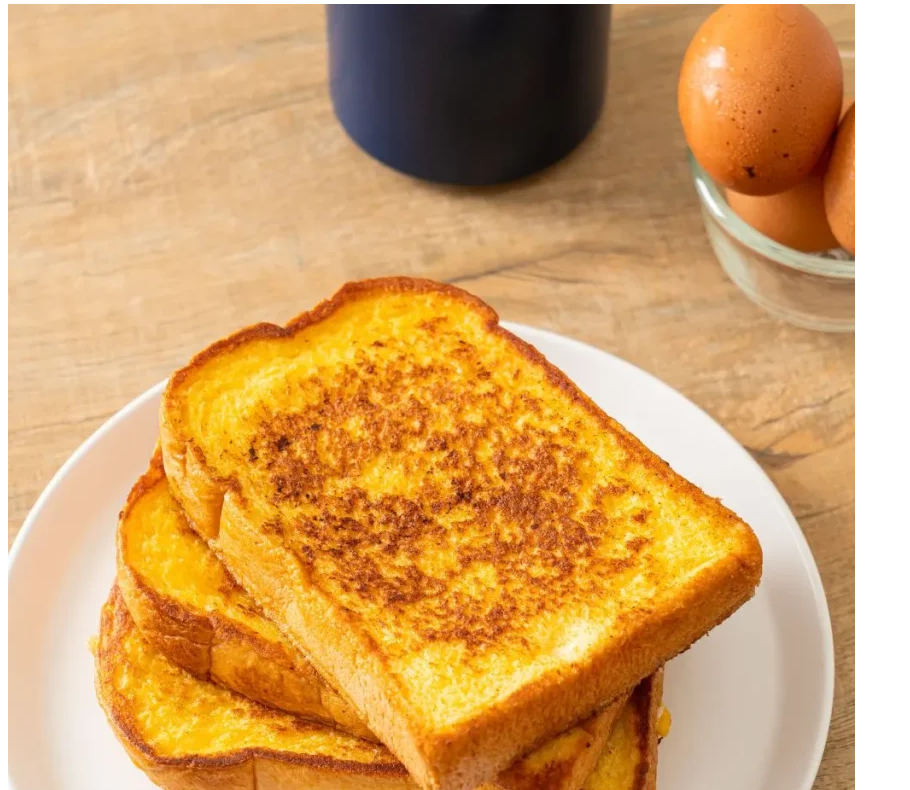
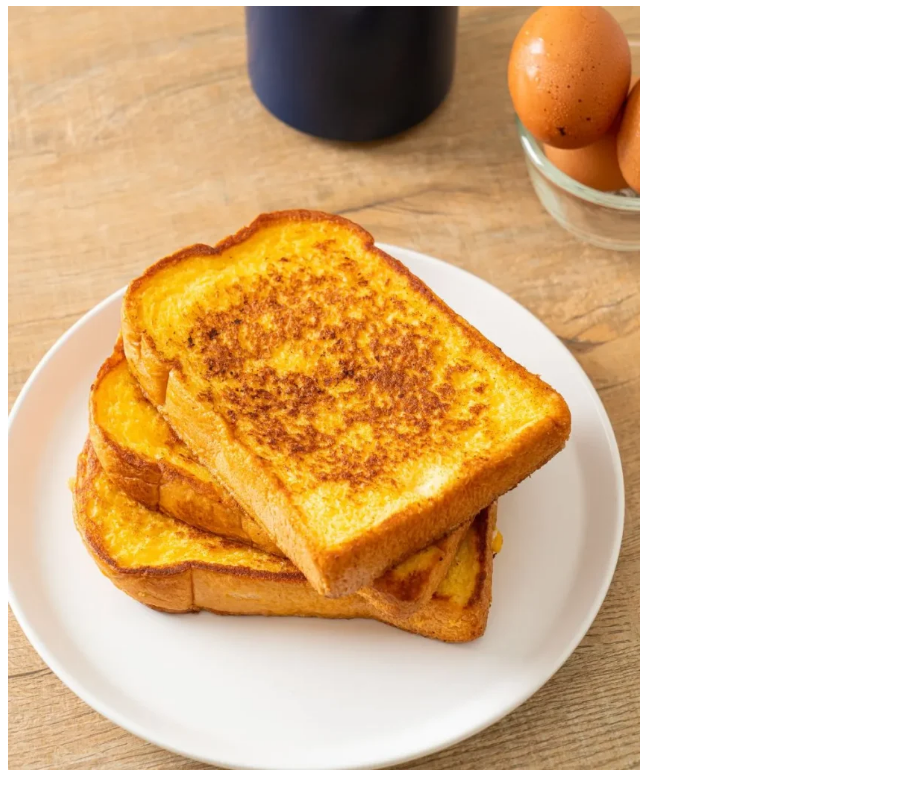
Before and after one commit to westjl1/odin, a plain HTML site: page recipes/pages/frenchtoast.html in a window 1280 px wide. Shown: the part 76-866 px from the top of the page, without its empty margins (0-910 px from the left). Drawn offline with Linux system fonts and the light colour scheme.

Commit message:
add css boilerplate. update recipes with css

```diff
--- /dev/null
+++ b/boilerplate/style.css
@@ -0,0 +1,15 @@
+html {
+    box-sizing: border-box;
+    font-family: Inter, "Helvetica Neue", Helvetica, Arial, sans-serif;
+}
+
+*,
+*::before,
+*::after {
+    box-sizing: inherit;
+}
+
+img {
+    width: 50%;
+    height: auto;
+}
--- a/recipes/pages/frenchtoast.html
+++ b/recipes/pages/frenchtoast.html
@@ -4,6 +4,7 @@
 <head>
     <meta charset="UTF-8">
     <meta name="viewport" content="width=device-width, initial-scale=1.0">
+    <link rel="stylesheet" href="../style.css">
     <title>French Toast</title>
 </head>
 
@@ -11,12 +12,12 @@
     <h1>How to Make French Toast</h1>
 
     <img src="../images/frenchtoast.jpg" alt="French Toast" />
+
     <h2>Ingredients</h2>
 
     <p>For a delicious, classic French toast recipe, you will need the following ingredients:</p>
 
     <ul>
-
         <li>2 large eggs</li>
         <li>½ cup milk (whole milk for a richer flavor, or any milk alternative like almond milk)</li>
         <li>1 teaspoon vanilla extract</li>
@@ -26,8 +27,8 @@
         <li>Butter or oil for frying</li>
         <li>Maple syrup, powdered sugar, or fresh fruit for serving</li>
     </ul>
+
     <h2>Directions</h2>
-
 
     <p>Here is how to make your French toast:</p>
     <ol>
@@ -40,6 +41,7 @@
         <li>Serve: Once both sides are golden brown, remove the French toast from the skillet and place it on a plate.
             Top with your favorite toppings—maple syrup, fresh berries, or a dusting of powdered sugar.</li>
     </ol>
+
     <p>Thank you Anupam Kuman from <a href="https://dailynutriplan.com/french-toast/">Daily Nutriplan</a></p>
     <a href="../index.html">Home</a>
 
--- /dev/null
+++ b/recipes/style.css
@@ -0,0 +1,15 @@
+html {
+    font-family: Inter, "Helvetica Neue", Helvetica, Arial, sans-serif;
+    box-sizing: border-box;
+}
+
+*,
+*::before,
+*::after {
+  box-sizing: inherit;
+}
+
+img {
+    width: 50%;
+    height: auto;
+}
```
Also changed, not shown: recipes/index.html (+1 -0 lines), recipes/pages/papanasi.html (+1 -0 lines), recipes/pages/pbcookies.html (+2 -0 lines).
